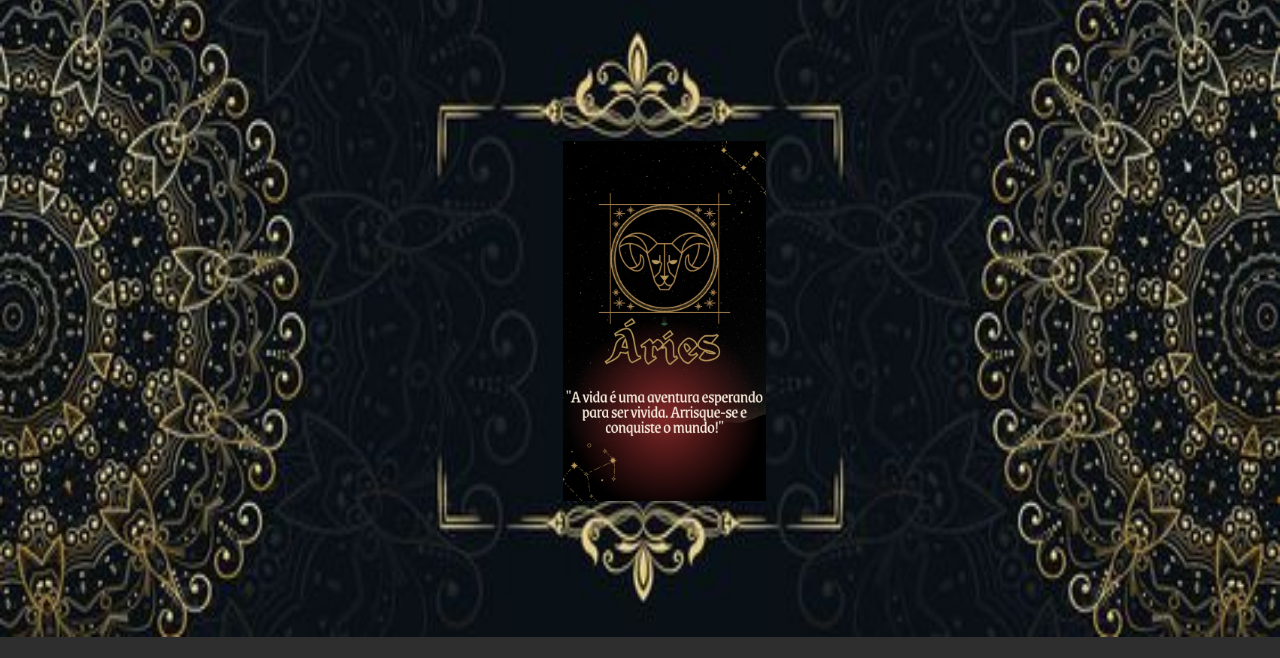
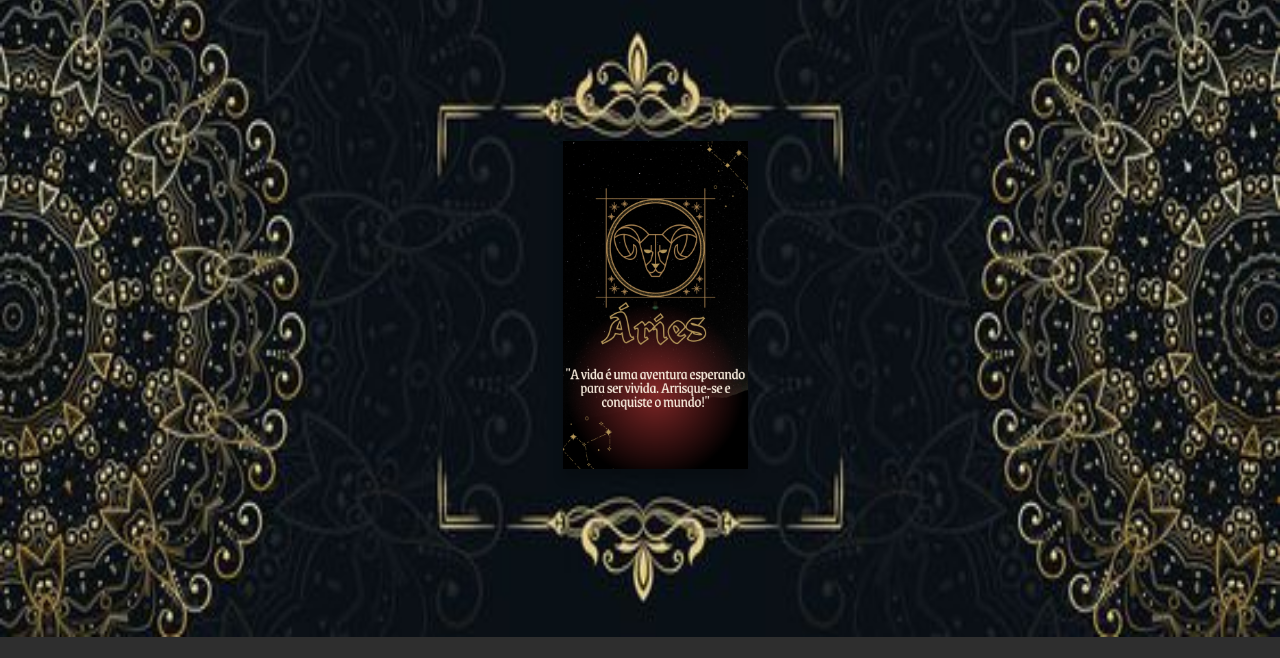
Before and after one commit to Danny-ctrl/Astrologia-total, a plain HTML site: page Index.html in a window 1280 px wide. Shown: the part 142-800 px from the top of the page. Drawn offline with Linux system fonts and the light colour scheme.

Commit message:
ajuste imagem array

```diff
--- a/home.css
+++ b/home.css
@@ -42,8 +42,8 @@
   overflow: hidden;
 }
 .imagens-container img {
-  max-width: 100%;
-  max-height: 45%;
+  max-width: 90%;
+  max-height: 41%;
   position: absolute;
   top: 18%;
   left: 44%;
@@ -52,6 +52,7 @@
   opacity: 1;
   transition: opacity 2s ease;
   z-index: 2;
+  box-shadow: 0 10px 10px rgba(0, 0, 0, 0.2);
 }
 .imagem-animada {
   width: 250px;
--- a/script.js
+++ b/script.js
@@ -51,7 +51,7 @@ document.addEventListener('DOMContentLoaded', function () {
           once: true
         });
       }
-    }, 2000);
+    }, 3000);
 
     // Atualiza o índice para a próxima imagem
     imagemAtualIndex = (imagemAtualIndex + 1) % imagemUrls.length;
```
